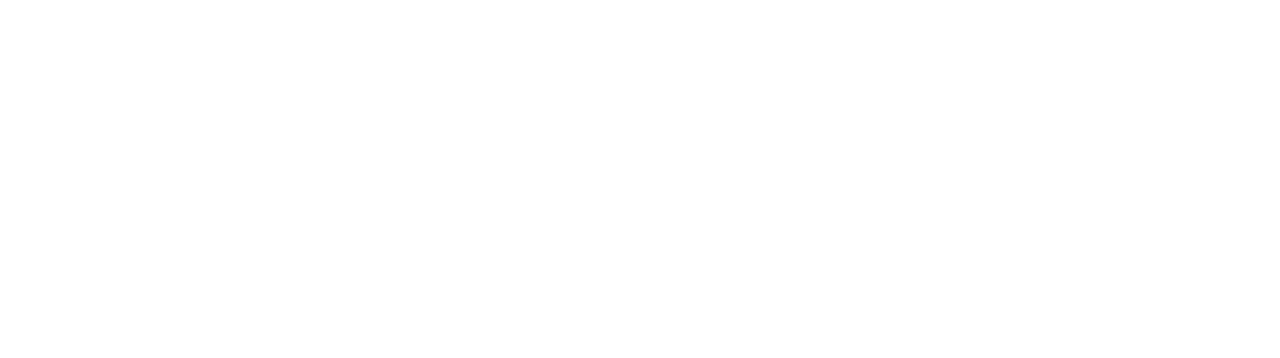
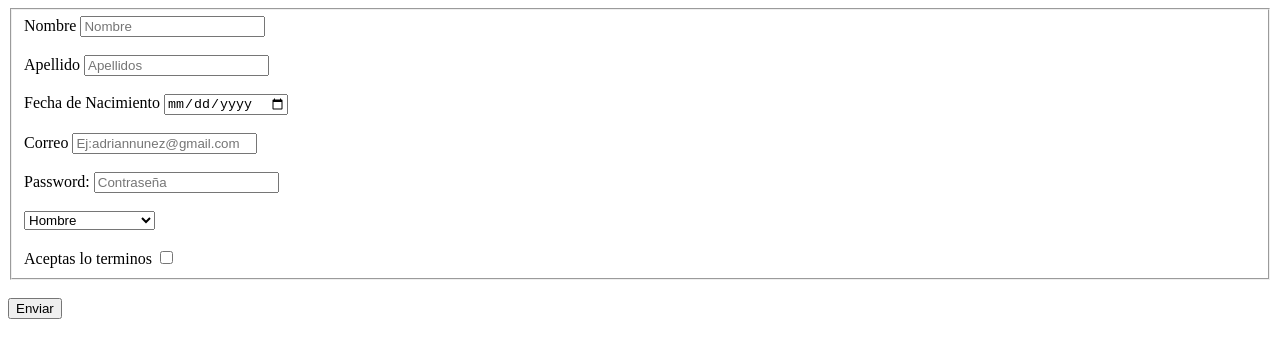
Before and after one commit to Adripe24/Ejercicio-1-HTML, a plain HTML site: page Ejercicio Formulario/index.html in a window 1280 px wide. Drawn offline with Linux system fonts and the light colour scheme.

Commit message:
Formulario realizado

```diff
--- a/Ejercicio Formulario/index.html
+++ b/Ejercicio Formulario/index.html
@@ -6,6 +6,49 @@
     <title>Document</title>
 </head>
 <body>
+    <form action="">
+        <fieldset>
 
+            <div>
+                <label for="name">Nombre</label>
+                <input type="text" name="name" id="name" placeholder="Nombre">
+            </div>
+
+            <br><div>
+                <label for="name">Apellido</label>
+                <input type="number" name="price" id="price" placeholder="Apellidos">
+            </div>
+
+            <br><div>
+                <label for="name">Fecha de Nacimiento</label>
+                <input type="date" name="date" id="date">
+            </div>
+
+            <br><div>
+                <label for="email">Correo</label>
+                <input type="email" placeholder="Ej:adriannunez@gmail.com">
+            </div>
+
+           <br> <div>
+                <label for="pass">Password:</label>
+                <input type="password" name="pass" id="pass" placeholder="Contraseña" minlength="8" required>
+            </div>
+
+            <br><div>
+                <select name="" id="">
+                    <option value="">Hombre</option>
+                    <option value="">Mujer</option>
+                    <option value="">Prefiero no decirlo</option>
+                </select>
+            </div>
+
+            <br><div>
+                <label for="newsletter">Aceptas lo terminos</label>
+                <input type="checkbox" id="newsletter" name="newsletter" value="Yes">
+            </div>
+
+        </fieldset>
+        <br><button type="submit">Enviar</button>
+    </form>
 </body>
 </html>
```
Also changed, not shown: Ejercicio Formularios/index.html (deleted, +0 -11 lines).
